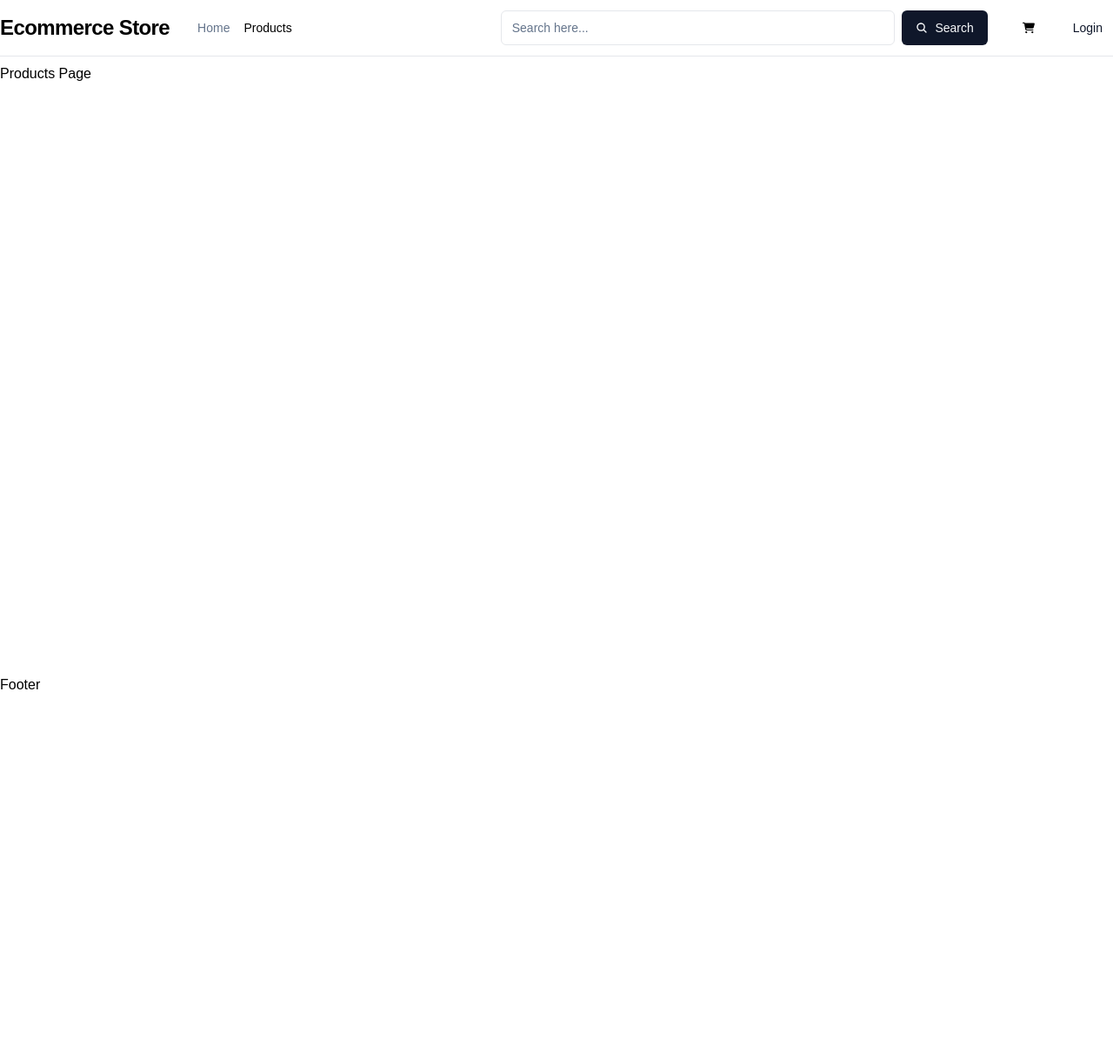
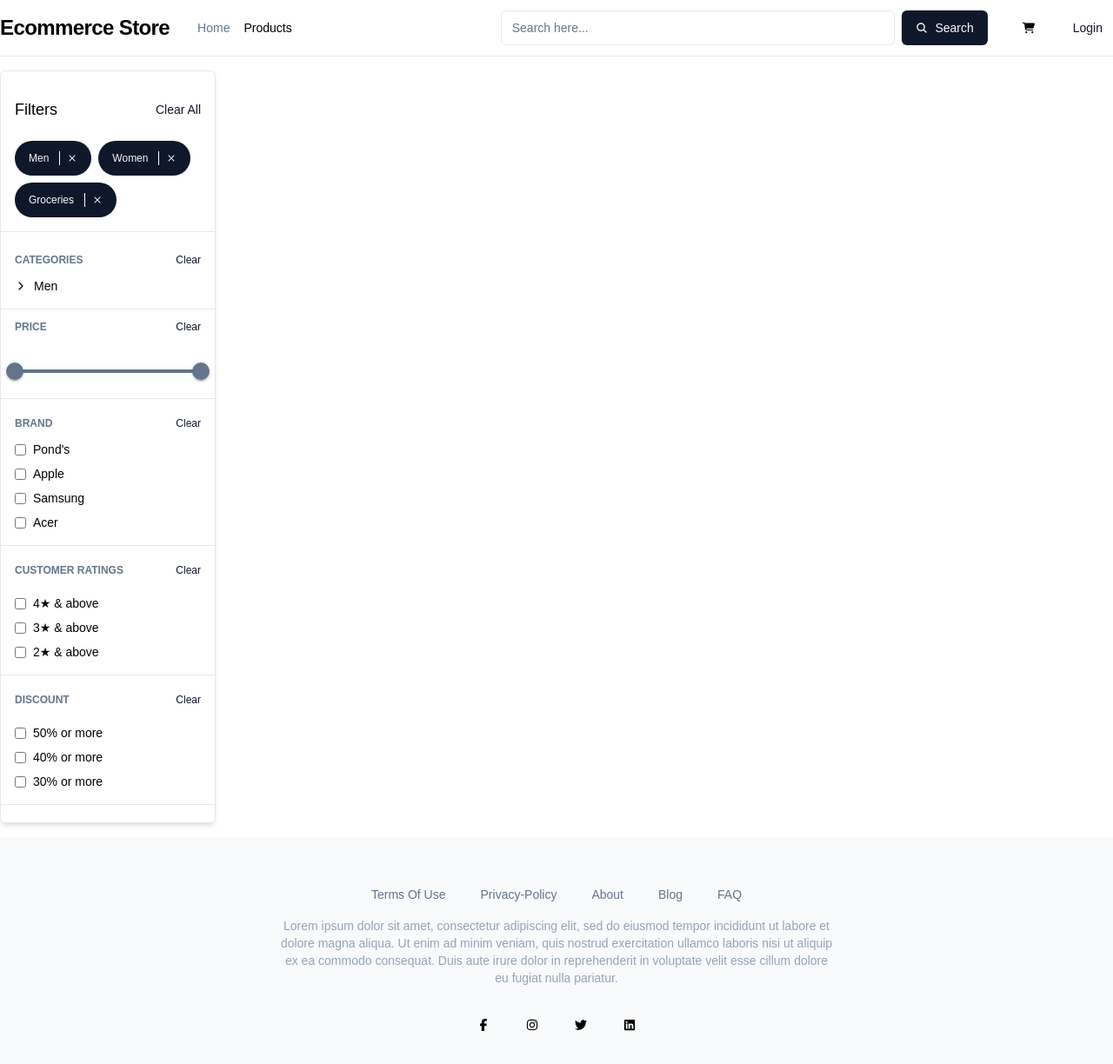
Before and after one commit to NaveedAhammed/ecommerce-frontend, a React (Vite) app: page /products in a window 1280 px wide. Shown: the top 1224 px of the page at 87% size. Before the commit the page ends 800 px from the top, so only its background shows below. Built offline with nearby package versions, Linux system fonts and the light colour scheme.

Commit message:
refactored code

```diff
--- a/package.json
+++ b/package.json
@@ -10,7 +10,10 @@
     "preview": "vite preview"
   },
   "dependencies": {
+    "@emotion/react": "^11.11.4",
+    "@emotion/styled": "^11.11.5",
     "@hookform/resolvers": "^3.3.4",
+    "@mui/material": "^5.15.14",
     "axios": "^1.6.8",
     "country-state-city": "^3.2.1",
     "js-cookie": "^3.0.5",
--- a/src/components/AddressItem.tsx
+++ b/src/components/AddressItem.tsx
@@ -12,7 +12,7 @@ const AddressItem: React.FC<{
 	return (
 		<div className="flex flex-col gap-1 w-full p-4 border-b">
 			<div className="w-full flex items-center justify-between">
-				<span className="p-2 bg-gray-100 rounded-md text-[10px] uppercase">
+				<span className="p-2 bg-gray-100 rounded-md text-[10px] uppercase tracking-widest">
 					{shippingInfo?.addressType}
 				</span>
 				<Button
--- a/src/components/Carousel.tsx
+++ b/src/components/Carousel.tsx
@@ -41,7 +41,7 @@ const Carousel: React.FC<{ products: IProduct[] }> = ({ products }) => {
 					<IoArrowBackOutline />
 				</Button>
 			)}
-			<div className="w-full overflow-hidden">
+			<div className="w-full overflow-hidden py-3">
 				<div
 					className="flex items-center gap-5 transition duration-500"
 					ref={sliderRef}
--- a/src/components/CartItem.tsx
+++ b/src/components/CartItem.tsx
@@ -129,6 +129,12 @@ const CartItem: React.FC<{
 								{product.discount}%
 							</span>
 						)}
+						<div className="flex items-center gap-1 text-sm">
+							<span>Brand:</span>
+							<span className="text-mutedForeground font-semibold">
+								{product.brand}
+							</span>
+						</div>
 					</div>
 					<div className="flex items-center gap-6 text-sm">
 						<div className="flex items-center gap-2">
--- a/src/components/Footer.tsx
+++ b/src/components/Footer.tsx
@@ -1,5 +1,73 @@
+import {
+	FaFacebookF,
+	FaInstagram,
+	FaLinkedin,
+	FaTwitter,
+} from "react-icons/fa6";
+import Button from "./Button";
+
 const Footer = () => {
-  return <footer>Footer</footer>;
+	return (
+		<footer className="w-full bg-gray-50 py-10">
+			<div className="flex flex-col items-center">
+				<ul className="flex items-center gap-10 py-4">
+					<li className="text-sm cursor-pointer hover:text-black text-mutedForeground">
+						Terms Of Use
+					</li>
+					<li className="text-sm cursor-pointer hover:text-black text-mutedForeground">
+						Privacy-Policy
+					</li>
+					<li className="text-sm cursor-pointer hover:text-black text-mutedForeground">
+						About
+					</li>
+					<li className="text-sm cursor-pointer hover:text-black text-mutedForeground">
+						Blog
+					</li>
+					<li className="text-sm cursor-pointer hover:text-black text-mutedForeground">
+						FAQ
+					</li>
+				</ul>
+				<div className="w-[50%] text-center mb-6 text-sm text-slate-400">
+					Lorem ipsum dolor sit amet, consectetur adipiscing elit, sed
+					do eiusmod tempor incididunt ut labore et dolore magna
+					aliqua. Ut enim ad minim veniam, quis nostrud exercitation
+					ullamco laboris nisi ut aliquip ex ea commodo consequat.
+					Duis aute irure dolor in reprehenderit in voluptate velit
+					esse cillum dolore eu fugiat nulla pariatur.
+				</div>
+				<div className="flex items-center gap-4">
+					<Button
+						varient="ghost"
+						size="icon"
+						className="hover:bg-facebook hover:text-white"
+					>
+						<FaFacebookF />
+					</Button>
+					<Button
+						varient="ghost"
+						size="icon"
+						className="hover:bg-instagram hover:text-white"
+					>
+						<FaInstagram />
+					</Button>
+					<Button
+						varient="ghost"
+						size="icon"
+						className="hover:bg-twitter hover:text-white"
+					>
+						<FaTwitter />
+					</Button>
+					<Button
+						varient="ghost"
+						size="icon"
+						className="hover:bg-linkedin hover:text-white"
+					>
+						<FaLinkedin />
+					</Button>
+				</div>
+			</div>
+		</footer>
+	);
 };
 
 export default Footer;
--- a/src/pages/Products.tsx
+++ b/src/pages/Products.tsx
@@ -1,5 +1,215 @@
+import { Slider } from "@mui/material";
+import Button from "../components/Button";
+import { RxCross2 } from "react-icons/rx";
+import { useState } from "react";
+import { IoIosArrowForward } from "react-icons/io";
+
+const minDistance = 1000;
+
 const Products = () => {
-	return <div>Products Page</div>;
+	const [price, setPrice] = useState([0, 10000]);
+
+	const handlePriceChange = (event, newValue, activeThumb) => {
+		if (!Array.isArray(newValue)) {
+			return;
+		}
+
+		if (activeThumb === 0) {
+			setPrice([Math.min(newValue[0], price[1] - minDistance), price[1]]);
+		} else {
+			setPrice([price[0], Math.max(newValue[1], price[0] + minDistance)]);
+		}
+	};
+
+	return (
+		<div className="w-full max-w-[1400px] mx-auto h-full flex gap-10 relative py-2">
+			<div className="w-[20%] border shadow-md rounded-md sticky top-[80px] h-fit left-0 py-2">
+				<div className="flex flex-col items-center gap-4 w-full p-4 border-b">
+					<div className="w-full flex items-center justify-between">
+						<span className="text-lg">Filters</span>
+						<Button varient="link" size="default" className="pr-0">
+							Clear All
+						</Button>
+					</div>
+					<div className="flex w-full flex-wrap gap-2">
+						<Button
+							varient="default"
+							size="icon"
+							className="rounded-full gap-2 w-fit px-4 text-xs hover:line-through"
+						>
+							<span className="pr-3 border-r border-r-white">
+								Men
+							</span>
+							<RxCross2 />
+						</Button>
+						<Button
+							varient="default"
+							size="icon"
+							className="rounded-full gap-2 w-fit px-4 text-xs"
+						>
+							<span className="pr-3 border-r border-r-white">
+								Women
+							</span>
+							<RxCross2 />
+						</Button>
+						<Button
+							varient="default"
+							size="icon"
+							className="rounded-full gap-2 w-fit px-4 text-xs"
+						>
+							<span className="pr-3 border-r border-r-white">
+								Groceries
+							</span>
+							<RxCross2 />
+						</Button>
+					</div>
+				</div>
+				<nav className="flex flex-col py-3">
+					<div className="px-4 flex flex-col border-b pb-4">
+						<div className="flex items-center justify-between">
+							<span className="text-xs font-semibold text-mutedForeground uppercase">
+								Categories
+							</span>
+							<Button
+								varient="link"
+								size="default"
+								className="pr-0 text-xs"
+							>
+								Clear
+							</Button>
+						</div>
+						<div className="flex flex-col gap-2">
+							<div className="flex items-center gap-2 w-full text-sm">
+								<IoIosArrowForward />
+								<span className="cursor-pointer">Men</span>
+							</div>
+						</div>
+					</div>
+					<div className="px-4 flex flex-col gap-4 border-b pb-4">
+						<div className="flex items-center justify-between">
+							<span className="text-xs font-semibold text-mutedForeground uppercase">
+								Price
+							</span>
+							<Button
+								varient="link"
+								size="default"
+								className="pr-0 text-xs"
+							>
+								Clear
+							</Button>
+						</div>
+						<Slider
+							aria-labelledby="range-slider"
+							value={price}
+							onChange={handlePriceChange}
+							valueLabelDisplay="auto"
+							disableSwap
+							min={0}
+							max={10000}
+							step={100}
+							style={{
+								color: "hsl(215.4 16.3% 46.9%)",
+							}}
+						/>
+					</div>
+					<div className="px-4 py-2 flex flex-col border-b pb-4">
+						<div className="flex items-center justify-between">
+							<span className="text-xs font-semibold text-mutedForeground uppercase">
+								Brand
+							</span>
+							<Button
+								varient="link"
+								size="default"
+								className="pr-0 text-xs"
+							>
+								Clear
+							</Button>
+						</div>
+						<div className="flex flex-col gap-2 text-sm">
+							<div className="flex items-center gap-2 w-full">
+								<input type="checkbox" id="ponds" />
+								<label
+									htmlFor="ponds"
+									className="cursor-pointer"
+								>
+									Pond's
+								</label>
+							</div>
+							<div className="flex items-center gap-2 w-full">
+								<input type="checkbox" />
+								<span>Apple</span>
+							</div>
+							<div className="flex items-center gap-2 w-full">
+								<input type="checkbox" />
+								<span>Samsung</span>
+							</div>
+							<div className="flex items-center gap-2 w-full">
+								<input type="checkbox" />
+								<span>Acer</span>
+							</div>
+						</div>
+					</div>
+					<div className="px-4 py-2 flex flex-col gap-2 border-b pb-4">
+						<div className="flex items-center justify-between">
+							<span className="text-xs font-semibold text-mutedForeground uppercase">
+								Customer Ratings
+							</span>
+							<Button
+								varient="link"
+								size="default"
+								className="pr-0 text-xs"
+							>
+								Clear
+							</Button>
+						</div>
+						<div className="flex flex-col gap-2 text-sm">
+							<div className="flex items-center gap-2 w-full">
+								<input type="checkbox" />
+								<span>4&#9733; & above</span>
+							</div>
+							<div className="flex items-center gap-2 w-full">
+								<input type="checkbox" />
+								<span>3&#9733; & above</span>
+							</div>
+							<div className="flex items-center gap-2 w-full">
+								<input type="checkbox" />
+								<span>2&#9733; & above</span>
+							</div>
+						</div>
+					</div>
+					<div className="px-4 py-2 flex flex-col gap-2 border-b pb-4">
+						<div className="flex items-center justify-between">
+							<span className="text-xs font-semibold text-mutedForeground uppercase">
+								Discount
+							</span>
+							<Button
+								varient="link"
+								size="default"
+								className="pr-0 text-xs"
+							>
+								Clear
+							</Button>
+						</div>
+						<div className="flex flex-col gap-2 text-sm">
+							<div className="flex items-center gap-2 w-full">
+								<input type="checkbox" />
+								<span>50% or more</span>
+							</div>
+							<div className="flex items-center gap-2 w-full">
+								<input type="checkbox" />
+								<span>40% or more</span>
+							</div>
+							<div className="flex items-center gap-2 w-full">
+								<input type="checkbox" />
+								<span>30% or more</span>
+							</div>
+						</div>
+					</div>
+				</nav>
+			</div>
+			<div className="w-[80%]"></div>
+		</div>
+	);
 };
 
 export default Products;
--- a/src/types.ts
+++ b/src/types.ts
@@ -49,6 +49,7 @@ export interface IProduct {
 	_id: string;
 	title: string;
 	description: string;
+	brand: string;
 	price: number;
 	stock: number;
 	discount: number;
--- a/src/utils/errorHandler.ts
+++ b/src/utils/errorHandler.ts
@@ -4,12 +4,15 @@ import toast from "react-hot-toast";
 export const errorHandler = (err: unknown) => {
 	if (err === null) throw new Error("Unrecoverable error!! Error is null!");
 	if (axios.isAxiosError<{ message: string }>(err)) {
+		console.log(err.code);
 		if (err.code === "ERR_NETWORK") {
 			console.log("connection problems..");
 			toast.error("Network connection problem...");
 		} else if (err.code === "ERR_CANCELED") {
 			console.log("connection canceled..");
 			toast.error("connection canceled..");
+		} else if (err.code === "ERR_BAD_RESPONSE") {
+			toast.error("Something went wrong");
 		} else if (!err?.response) {
 			toast.error("Something went wrong");
 		} else {
--- a/tailwind.config.js
+++ b/tailwind.config.js
@@ -19,6 +19,10 @@ export default {
 				ring: "hsl(215 20.2% 65.1%)",
 				success: "hsl(120, 100%, 50%)",
 				successForground: "#009A00",
+				facebook: "#4167B2",
+				instagram: "#D52D85",
+				twitter: "#1DA1F1",
+				linkedin: "#0077B5",
 			},
 		},
 		fontFamily: {
```
Also changed, not shown: src/components/ProductItem.tsx (+15 -3 lines), src/pages/Home.tsx (+11 -0 lines), 1 other file (tests, documents, lock files or other folders).
